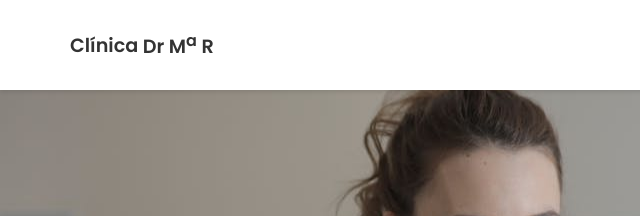
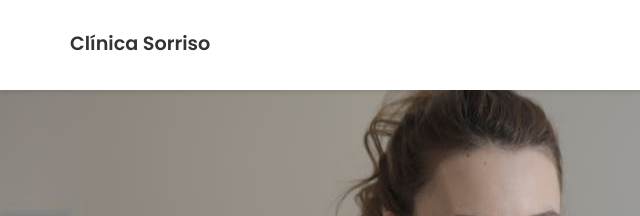
Before and after one commit to AlanPedroD/site-clinica-exemplo, a plain HTML site: page index.html in a window 1280 px wide. Shown: the top 216 px of the page, 0-640 px from the left. Drawn offline with Linux system fonts and the light colour scheme.

Commit message:
nome logo alterado

```diff
--- a/index.html
+++ b/index.html
@@ -11,7 +11,7 @@
 <body>
     <header>
         <div class="container header-content">
-            <div class="logo"><a href="index.html">Clínica <strong>Dr M<sup>a</sup> R</strong></a></div>
+            <div class="logo"><a href="index.html">Clínica Sorriso</a></div>
             <nav>
                 <ul class="nav-list">
                     <li><a href="#sobre">Sobre</a></li>
```
